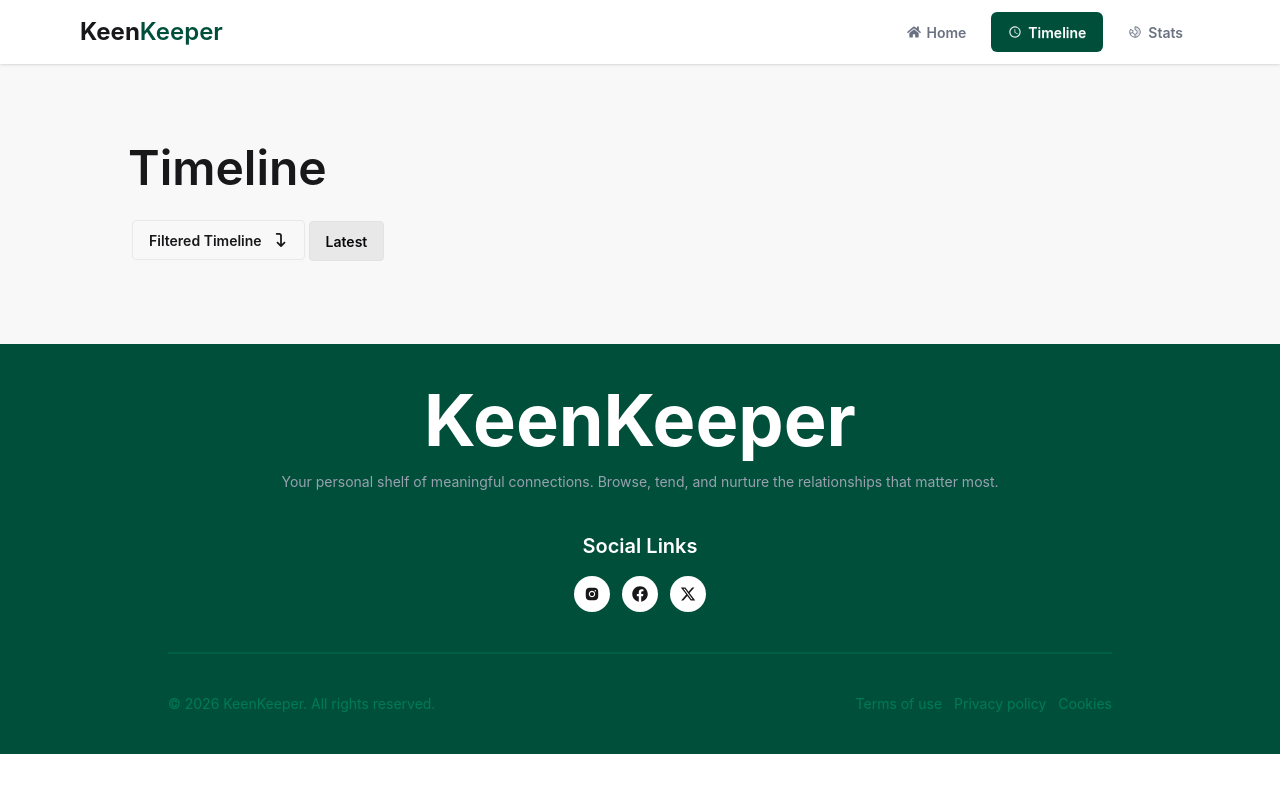
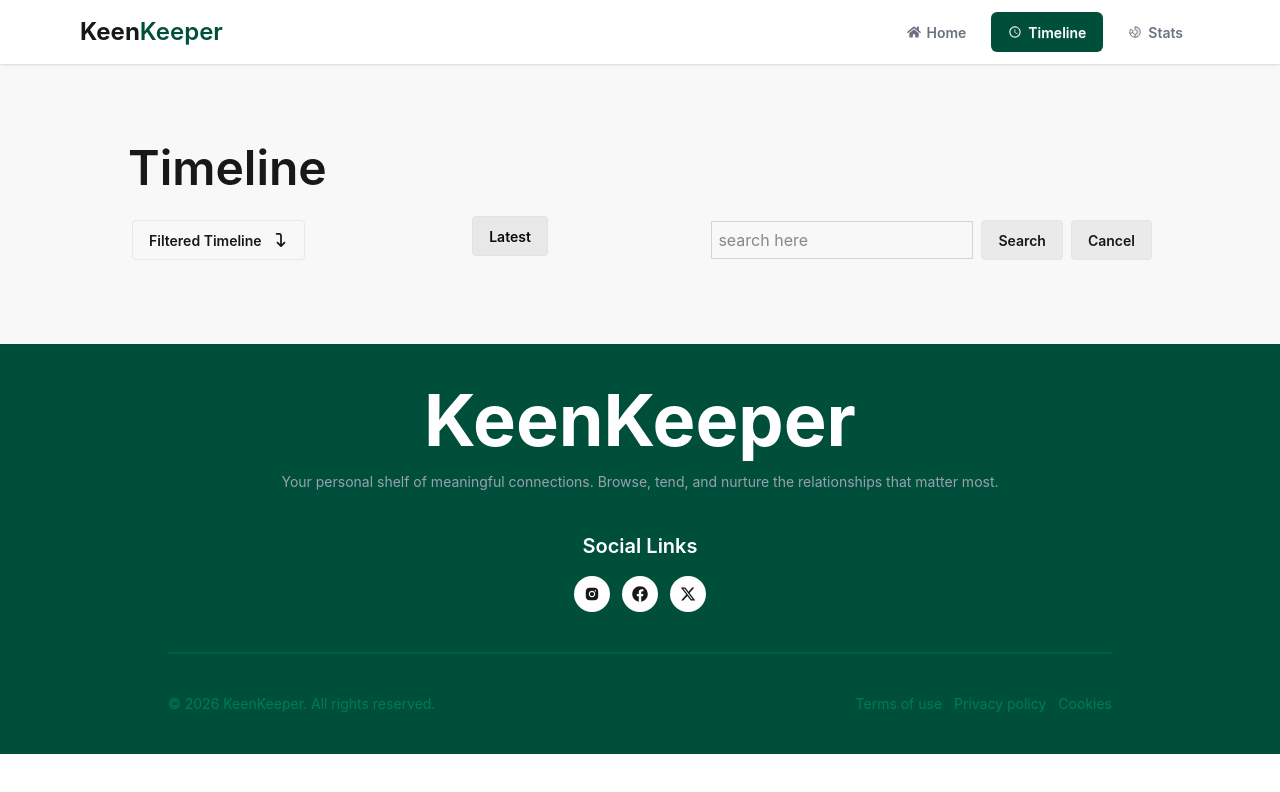
Before and after one commit to Ahmed-Asid/Assignment-7-Keen-Keeper, a React (Vite) app: page /timeline in a window 1280 px wide. Shown: the top 792 px of the page. Built offline with nearby package versions, Linux system fonts and the light colour scheme.

Commit message:
added search functionality

```diff
--- a/src/Pages/timeline/Timeline.jsx
+++ b/src/Pages/timeline/Timeline.jsx
@@ -1,4 +1,4 @@
-import React, { useContext, useState } from 'react';
+import React, { useContext, useMemo, useState } from 'react';
 import { FriendContext } from '../../context/Interactions';
 import { BsChatTextFill, BsFillCameraVideoFill } from 'react-icons/bs';
 import { BiSolidPhoneCall } from 'react-icons/bi';
@@ -7,11 +7,30 @@ import { FaArrowTurnDown } from 'react-icons/fa6';
 const Timeline = () => {
     const [filter, setFilter] = useState("all");
     const [latest, setLatest] = useState(true);
+    const [searchValue, setSearchValue] = useState('');
+    const [search, setSearch] = useState(false);
 
     const { timeline } = useContext(FriendContext);
 
-    const filteredTimeline =
-        filter === "all" ? timeline : timeline.filter(t => t.type === filter);
+    const processedTimeline = useMemo(() => {
+
+        let result = search ? timeline.filter(t =>
+            t.friend.toLowerCase().includes(searchValue.trim().toLowerCase())
+        )
+            : timeline;
+
+        if (filter === 'all') {
+            return result;
+        }
+        else {
+            result.filter(t => t.type === filter);
+        }
+
+        result = [...result].sort((a, b) => latest ? b.date - a.date : a.date - b.date)
+
+        return result;
+
+    }, [timeline, filter, search, searchValue, latest])
 
     const actionType = {
         call: <BiSolidPhoneCall size={30} />,
@@ -20,20 +39,11 @@ const Timeline = () => {
     }
 
 
-    const handleSort = () => {
-        if (latest) {
-            timeline.sort((a, b) => b.date - a.date);
-        }
-        else {
-            timeline.sort((a, b) => a.date - b.date);
-        }
-    }
-    handleSort();
 
     return (
         <div className='space-y-6 my-20 w-[80%] mx-auto'>
             <h1 className='text-5xl font-semibold'>Timeline</h1>
-            <div>
+            <div className='flex gap-2 justify-between'>
                 <div className="dropdown dropdown-start">
                     <div tabIndex={0} role="button" className="btn m-1 flex gap-3 items-center">Filtered Timeline <FaArrowTurnDown /></div>
                     <ul tabIndex="-1" className="dropdown-content menu bg-base-100 rounded-box z-1 w-52 p-2 shadow-sm">
@@ -45,11 +55,17 @@ const Timeline = () => {
                 </div>
 
                 <div onClick={() => setLatest(!latest)} className='btn btn-soft btn-neutral'>{latest ? 'Latest' : 'Oldest'}</div>
+
+                <fieldset className='justify-end flex items-center gap-2 rounded-lg'>
+                    <input value={searchValue} onChange={e => setSearchValue(e.target.value)} type="text" placeholder='search here' className='p-1.5 border border-gray-300' />
+                    <button onClick={() => setSearch(true)} type="submit" className={`btn btn-soft active:btn-primary`} >Search</button>
+                    <button onClick={() => { setSearch(false); setSearchValue('') }} className={`btn btn-soft active:btn-error`} >Cancel</button>
+                </fieldset>
             </div>
 
             <div className='space-y-6'>
                 {
-                    filteredTimeline.map(t => <div key={t.id} className='bg-white rounded-lg p-4 flex flex-col sm:flex-row gap-4 items-center text-center sm:text-start'>
+                    processedTimeline.map(t => <div key={t.id} className='bg-white rounded-lg p-4 flex flex-col sm:flex-row gap-4 items-center text-center sm:text-start'>
                         <div>{actionType[t.type]}</div>
                         <div>
                             <p><span className='text-xl font-medium capitalize'>{t.type}</span> with {t.friend}</p>
--- a/src/context/Interactions.jsx
+++ b/src/context/Interactions.jsx
@@ -23,9 +23,10 @@ const Interactions = ({ children }) => {
     }
 
 
+
     const data = {
         timeline,
-        handleInteraction
+        handleInteraction,
     }
 
     return (
```
